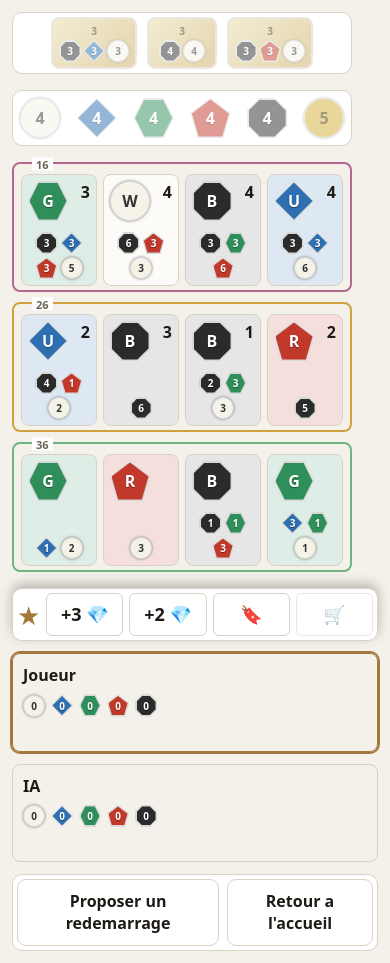
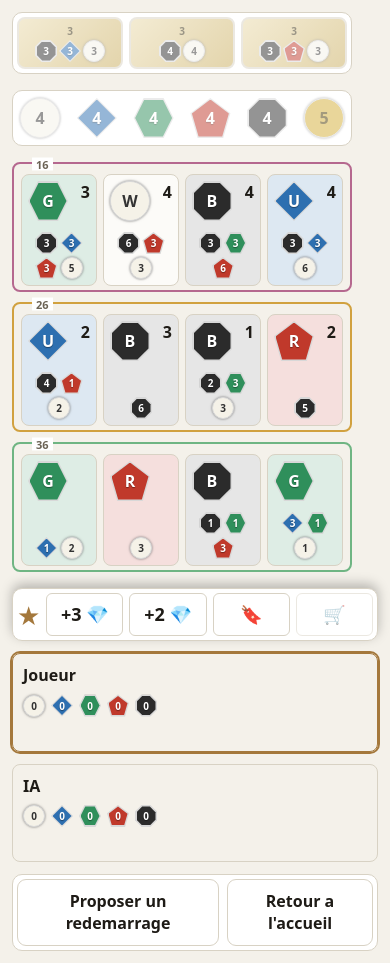
Before and after one commit to micoli/splen-did, a React (Vite) app: page / in a window 390 px wide. Both pictures are taken after a click on the button "Commencer la partie". Built offline with nearby package versions, Linux system fonts and the light colour scheme.

Commit message:
fix(board): keep nobles on a single row at any screen width
Noble tiles wrapped to a second line once the panel got narrow.
Switch the row to nowrap and let tiles flex-shrink (min-width: 0,
requirement icons wrap internally instead) so up to 5 nobles fit on
one line even on a phone.

```diff
--- a/src/ui/board/board.css
+++ b/src/ui/board/board.css
@@ -66,14 +66,15 @@
 .noble-row {
   display: flex;
   justify-content: center;
-  gap: 10px;
-  flex-wrap: wrap;
+  gap: 6px;
+  flex-wrap: nowrap;
 }
 
 .noble-tile {
-  min-width: 88px;
+  flex: 1 1 0;
+  min-width: 0;
   height: 64px;
-  padding: 0 8px;
+  padding: 0 4px;
   border-radius: 8px;
   border: 2px solid var(--border);
   background: linear-gradient(135deg, #e9d9a8, #c9ac5c);
@@ -94,6 +95,8 @@
 
 .noble-tile__requirement {
   display: flex;
+  flex-wrap: wrap;
+  justify-content: center;
   gap: 2px;
 }
 
@@ -432,9 +435,8 @@
 
 @media (max-width: 640px) {
   .noble-tile {
-    min-width: 70px;
     height: 52px;
-    padding: 0 6px;
+    padding: 0 4px;
     font-size: 10px;
     gap: 2px;
   }
```
